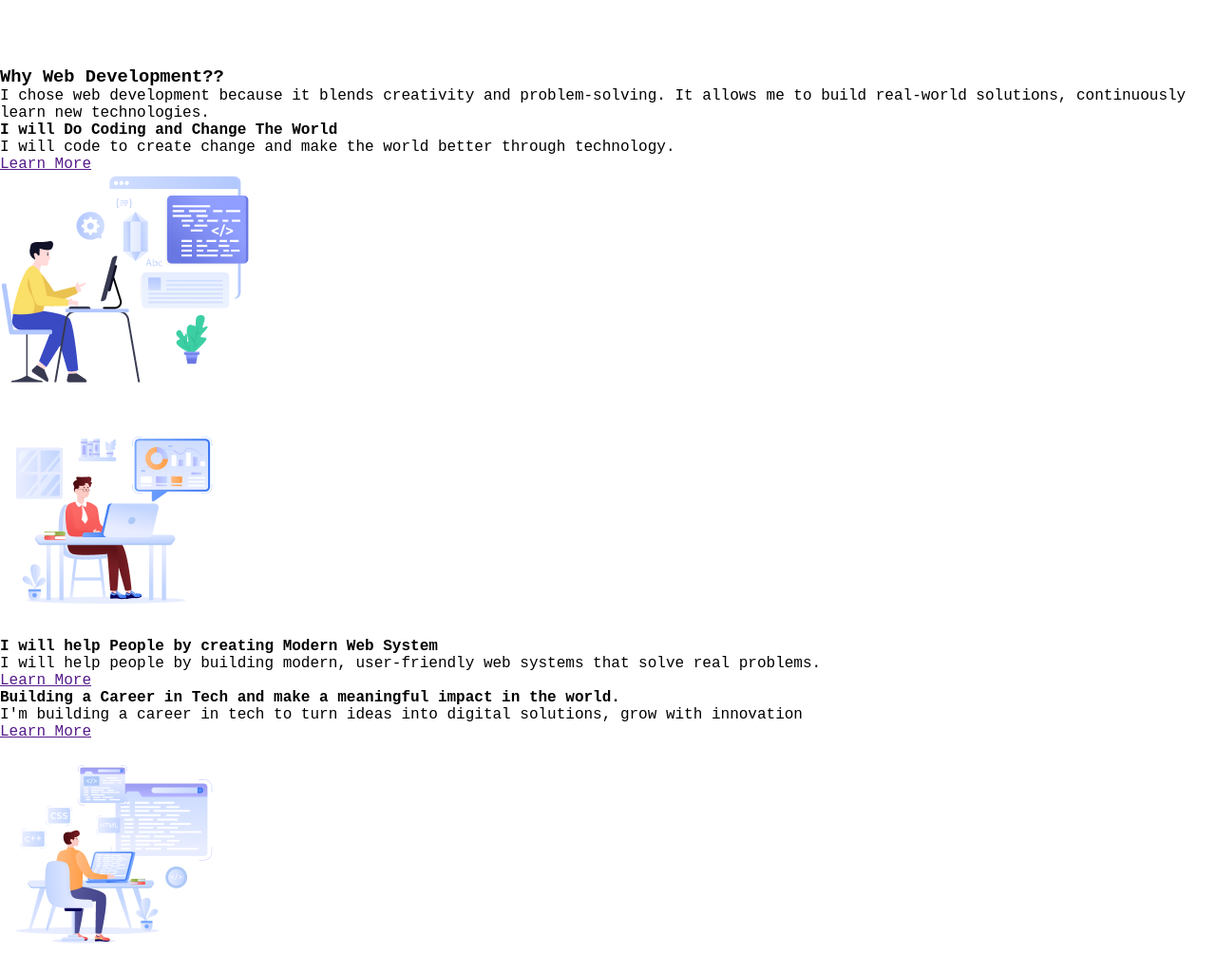
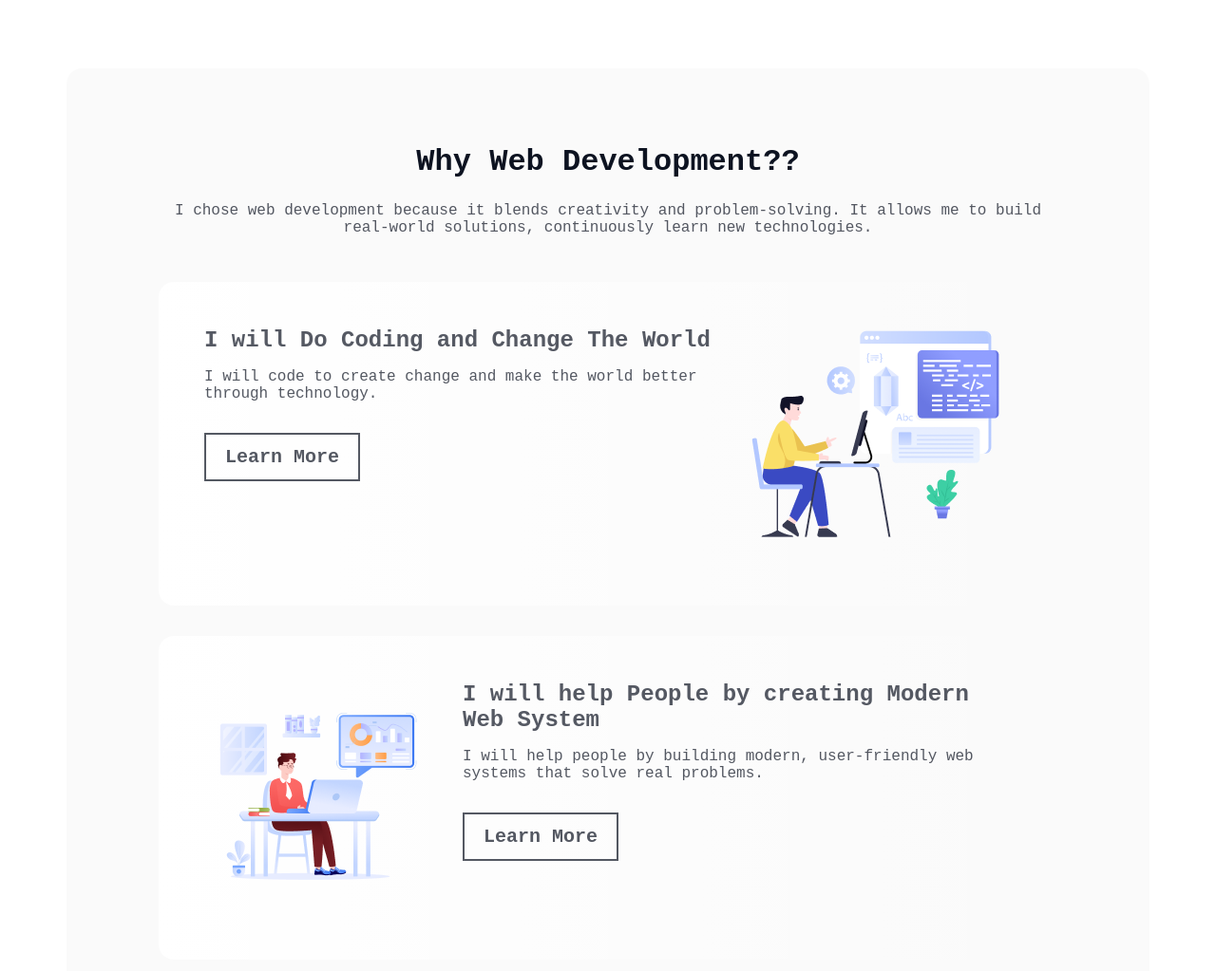
Before and after one commit to refathosen/reset-assignment-1, a plain HTML site: page index.html in a window 1280 px wide. Shown: the part 787-1810 px from the top of the page at 95% size. Drawn offline with Linux system fonts and the light colour scheme; a web font is replaced by a local one.

Commit message:
why web development section added

```diff
--- a/index.html
+++ b/index.html
@@ -38,7 +38,7 @@
                     <div class="why-web-development-card-text-container">
                         <h4>I will Do Coding and Change The World</h4>
                         <p>I will code to create change and make the world better through technology.</p>
-                        <a href="">Learn More</a>
+                        <a href="" class="learn-more-btn">Learn More</a>
                     </div>
                     <div class="why-web-development-card-img">
                         <img src="./assets/images/Layer_1.png" alt="">
@@ -51,18 +51,30 @@
                     <div class="why-web-development-card-text-container">
                         <h4>I will help People by creating Modern Web System</h4>
                         <p>I will help people by building modern, user-friendly web systems that solve real problems.</p>
-                        <a href="">Learn More</a>
+                        <a href="" class="learn-more-btn">Learn More</a>
                     </div>
                 </div>
                 <div class="why-web-development-card-3">
                     <div class="why-web-development-card-text-container">
                         <h4>Building a Career in Tech and make a meaningful impact in the world.</h4>
                         <p>I'm building a career in tech to turn ideas into digital solutions, grow with innovation</p>
-                        <a href="">Learn More</a>
+                        <a href="" class="learn-more-btn">Learn More</a>
                     </div>
                     <div class="why-web-development-card-img">
                         <img src="./assets/images/Group 4.png" alt="">
                     </div>
+                </div>
+            </section>
+
+            <section class="my-inspiration-container">
+                <div class="my-inspiration-text-container">
+                    <h3>My Inspiration</h3>
+                    <p>My inspiration in coding comes from the idea of solving real-world problems and creating tools that help people.</p>
+                </div>
+                <div class="my-inspiration-video-container">
+                    <iframe class="my-inspiration-iframe" src="https://www.youtube.com/embed/2SXCR-43RjM?si=LOX27332Kp2z2fBc" title="YouTube video player" frameborder="0"
+                        allow="accelerometer; autoplay; clipboard-write; encrypted-media; gyroscope; picture-in-picture; web-share" referrerpolicy="strict-origin-when-cross-origin"
+                        allowfullscreen></iframe>
                 </div>
             </section>
         </main>
--- a/styles/style.css
+++ b/styles/style.css
@@ -42,7 +42,7 @@ body{
     font-weight: 600;
     border-radius: 8px;
     text-decoration: none;
-    border: 1px solid #0D1321;
+    border: 2px solid #0D1321;
     opacity: 0.8;
     padding: 17px 24px;
     background: white;
@@ -107,6 +107,92 @@ body{
 .banner-container .banner-contact-btn:hover{
     color: #0D1321;
     background-color: #FFF;
-    border: 1px solid #0D1321;
+    border: 2px solid #0D1321;
     transform: scale(1.02);
 }
+
+/* main section styles */
+
+/* why-web-development styles */
+
+.why-web-development-container{
+    max-width: 1140px;
+    width: 100%;
+    margin: 0 auto 90px;
+    padding: 80px 97px;
+    border-radius: 16px;
+    background: rgba(13, 19, 33, 0.02);
+    display: flex;
+    flex-direction: column;
+    align-items: center;
+    justify-content: space-between;
+    text-align: center;
+}
+
+.why-web-development-text-container{
+    margin-bottom: 48px;
+}
+
+.why-web-development-text-container h3{
+    font-size: 32px;
+    color: #0D1321;
+    margin-bottom: 24px;
+}
+
+.why-web-development-text-container p{
+    font-size: 16px;
+    color: #0D1321;
+    opacity: 0.7;
+}
+
+.why-web-development-card-1, .why-web-development-card-2{
+    margin-bottom: 32px;
+}
+
+.why-web-development-card-1, .why-web-development-card-2, .why-web-development-card-3{
+    border-radius: 16px;
+    background: linear-gradient(90deg, #FFF 0%, rgba(255, 255, 255, 0.00) 100%);
+    padding: 48px;
+    display: flex;
+    gap: 32px;
+}
+
+.why-web-development-card-text-container{
+    text-align: left;
+}
+
+.why-web-development-card-text-container h4{
+    color: rgba(13, 19, 33, 0.70);
+    font-size: 24px;
+    font-weight: 700;
+    margin-bottom: 16px;
+}
+
+.why-web-development-card-text-container p{
+    color: #0D1321;
+    font-size: 16px;
+    opacity: 0.7;
+    font-weight: 400;
+    margin-bottom: 32px;
+}
+
+.learn-more-btn{
+    display: inline-block;
+    text-decoration: none;
+    color: #0D1321;
+    font-size: 20px;
+    padding: 12px 20px;
+    font-weight: 600;
+    border: 2px solid #0D1321;
+    opacity: 0.7;
+    transition: background-color 0.3s ease, transform 0.3s ease;
+}
+
+.learn-more-btn:hover{
+    background-color: #0D1321;
+    color: #FFFFFF;
+    transform: scale(1.02);
+}
+
+
+/* my inspiration section styles */
```
